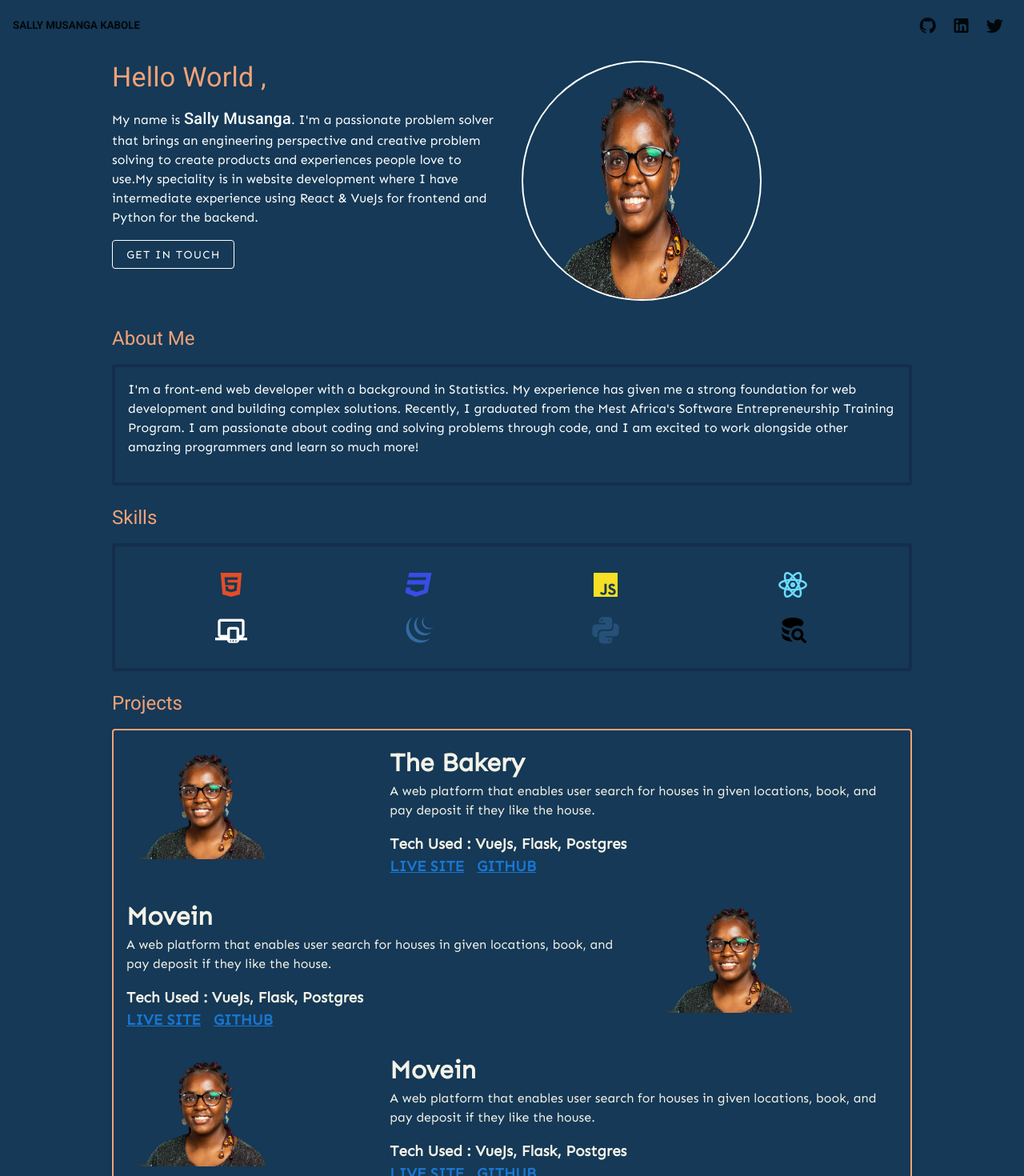
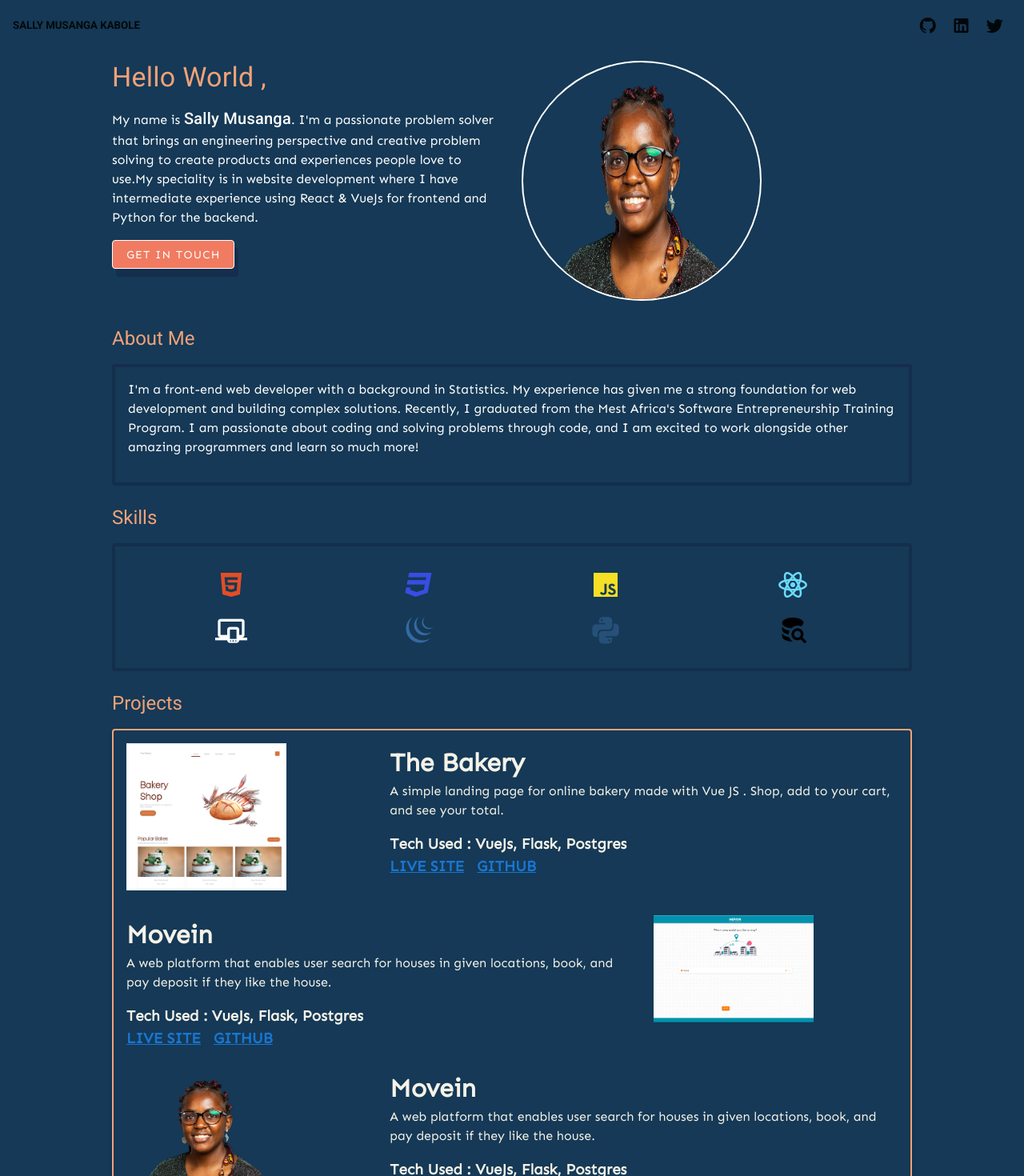
Before and after one commit to sallymkabole/My-Portfolio, a Vue app: page / in a window 1280 px wide. Shown: the top 1470 px of the page at 80% size. Built offline with nearby package versions, Linux system fonts and the light colour scheme.

Commit message:
Edit get in touch button

```diff
--- a/src/App.vue
+++ b/src/App.vue
@@ -45,7 +45,7 @@
          <p class="white--text">
          My name is <strong class="text-h6">Sally Musanga</strong>. I'm a passionate problem solver that brings an engineering perspective and creative problem solving to create products and experiences people love to use.My speciality is in website development where I have intermediate experience using React & VueJs for frontend and Python for the backend.
         </p>
-        <v-btn color="#fff" outlined> Get in Touch</v-btn>
+        <v-btn  class="btn" color="#fff" outlined> Get in Touch</v-btn>
           </v-col>
           <v-col md="6" xs="12" sm="12">
                    <img class="avt" src="./assets/img/sally.png">
@@ -103,20 +103,20 @@
 
         <v-row>
           <v-col md="4" xs="12" sm="12">
-            <img src="./assets/img/sally.png" width="200" alt="">
+            <img src="./assets/img/bakery.png" width="200" alt="">
           </v-col>
           <v-col md="8" xs="12" sm="12"><h1 class="bg">The Bakery</h1>
-          <p class="bg">A web platform that enables user search for houses in given locations, book, and pay deposit if they like the house.</p>
+          <p class="bg">A simple landing page for online bakery made with Vue JS . Shop, add to your cart, and see your total.</p>
           <h3 class="bg">Tech Used : VueJs, Flask, Postgres</h3>
-          <span class="d-flex d-inline-flex"><h3 class="bg mr-4"><a href="https://bakery-web.netlify.app/">LIVE SITE</a></h3><h3 class="bg"><a href="https://bakery-web.netlify.app/">GITHUB</a></h3></span></v-col>
+          <span class="d-flex d-inline-flex"><h3 class="bg mr-4"><a target="_blank" href="https://bakery-web.netlify.app/">LIVE SITE</a></h3><h3 class="bg"><a target="_blank" href="https://github.com/sallymkabole/vue-bakery-web">GITHUB</a></h3></span></v-col>
         </v-row>
         <v-row>
           <v-col md="8" xs="12" sm="12"><h1 class="bg">Movein</h1>
           <p class="bg">A web platform that enables user search for houses in given locations, book, and pay deposit if they like the house.</p>
           <h3 class="bg">Tech Used : VueJs, Flask, Postgres</h3>
-          <span class="d-flex d-inline-flex"><h3 class="bg mr-4"><a href="https://bakery-web.netlify.app/">LIVE SITE</a></h3><h3 class="bg"><a href="https://bakery-web.netlify.app/">GITHUB</a></h3></span></v-col>
+          <span class="d-flex d-inline-flex"><h3 class="bg mr-4"><a target="_blank" href="https://movein-cli.herokuapp.com/">LIVE SITE</a></h3><h3 class="bg"><a target="_blank" href="https://github.com/LagunaAfrika/movein-client">GITHUB</a></h3></span></v-col>
           <v-col md="4" xs="12" sm="12">
-            <img src="./assets/img/sally.png" width="200" alt="">
+            <img src="./assets/img/movein.png" width="200" alt="">
           </v-col>
         </v-row>
         <v-row>
@@ -126,7 +126,7 @@
           <v-col md="8" xs="12" sm="12"><h1 class="bg">Movein</h1>
           <p class="bg">A web platform that enables user search for houses in given locations, book, and pay deposit if they like the house.</p>
           <h3 class="bg">Tech Used : VueJs, Flask, Postgres</h3>
-          <span class="d-flex d-inline-flex"><h3 class="bg mr-4"><a href="https://bakery-web.netlify.app/">LIVE SITE</a></h3><h3 class="bg"><a href="https://bakery-web.netlify.app/">GITHUB</a></h3></span></v-col>
+          <span class="d-flex d-inline-flex"><h3 class="bg mr-4"><a target="_blank" href="https://bakery-web.netlify.app/">LIVE SITE</a></h3><h3 class="bg"><a target="_blank" href="https://bakery-web.netlify.app/">GITHUB</a></h3></span></v-col>
         </v-row>
             </v-card>
           </v-col>
@@ -263,6 +263,12 @@ export default {
 };
 </script>
 <style scoped>
+.btn{
+    background-color: #f07b61;
+    border: 1px solid;
+  padding: 10px;
+  box-shadow: 5px 10px #142E4D;
+}
 .abt{
  border: 4px solid #142E4D !important;
  background: transparent !important;
```
Also changed, not shown: src/assets/img/bakery.png (added), src/assets/img/movein.png (added).
